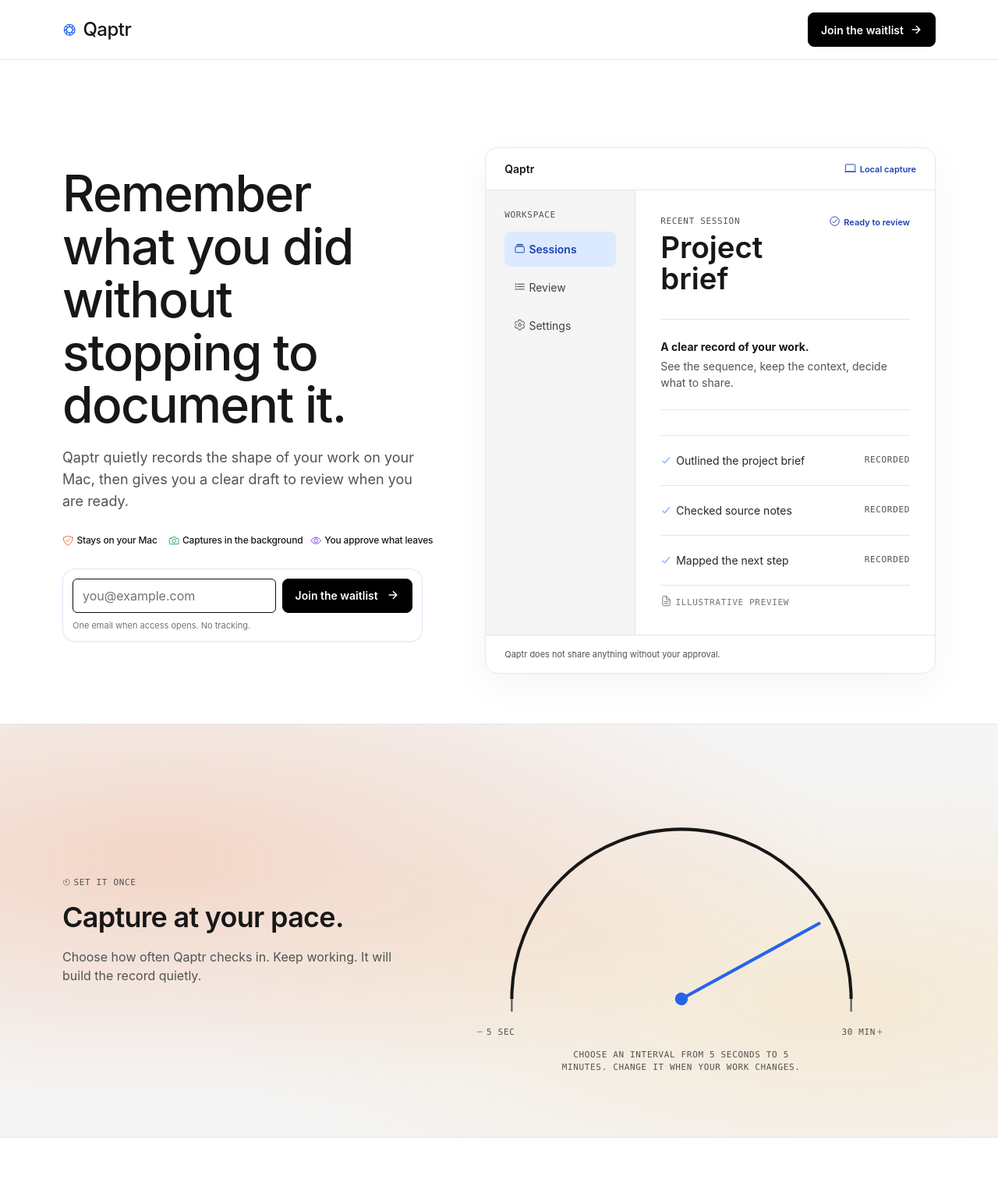
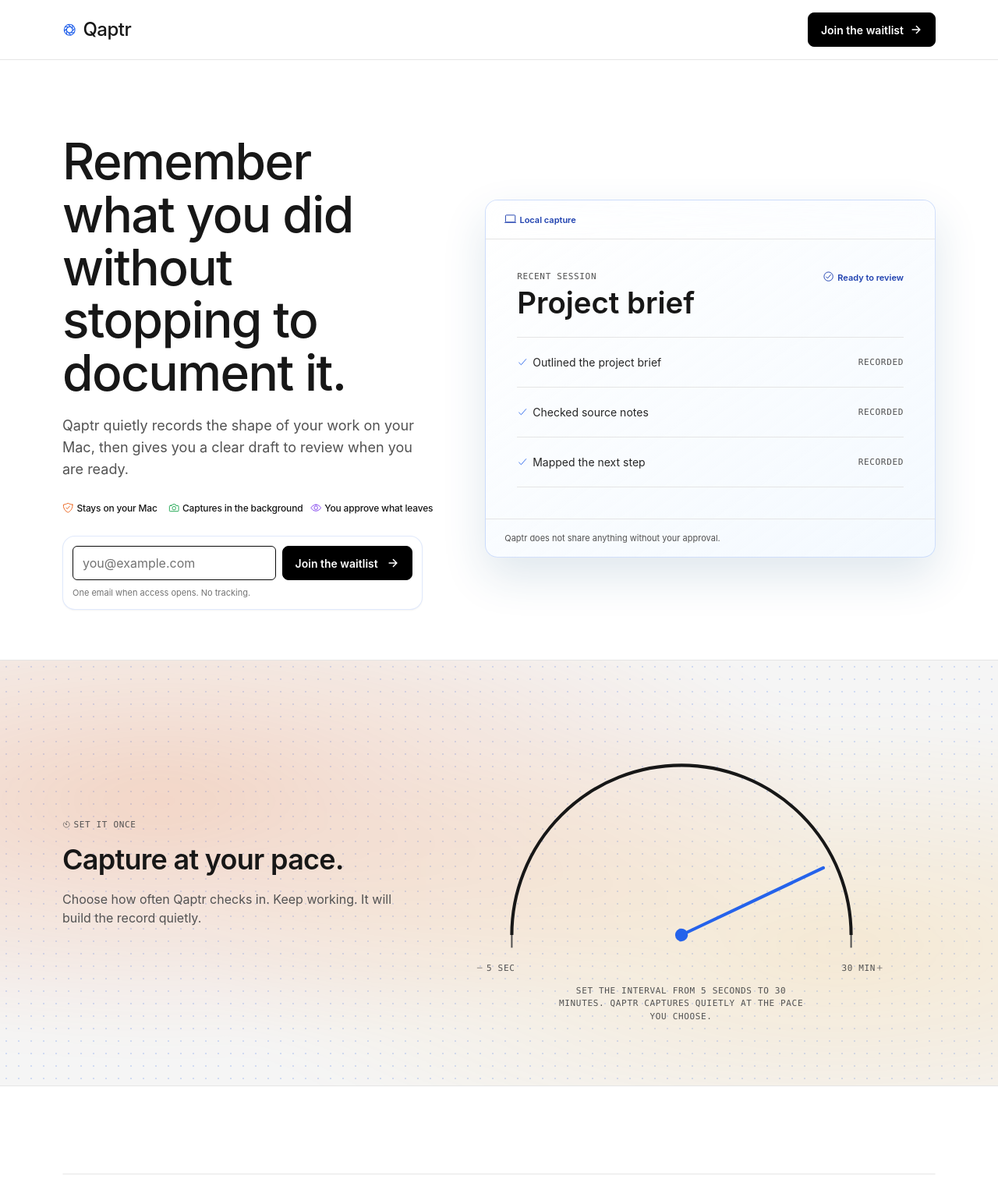
Before and after one commit to tayoonabule/qaptr, an Astro site in the folder web/: page / in a window 1280 px wide. Shown: the top 1535 px of the page at 78% size. Built offline with nearby package versions, Linux system fonts and the light colour scheme; Astro itself is replaced by a stand-in of ours.

Commit message:
Polish homepage layout and hero preview

```diff
--- a/web/src/components/ArcDial.astro
+++ b/web/src/components/ArcDial.astro
@@ -1,5 +1,5 @@
 ---
-// Inline SVG arc dial: shows the configured 5–300 second capture interval.
+// Inline SVG arc dial: shows the configured 5-second to 30-minute capture interval.
 // Tier A construction (pure SVG + CSS transform), no canvas/WebGL, no
 // external asset. The needle rotates once on first scroll into view via
 // a CSS class toggled by the page's IntersectionObserver; with JS absent
@@ -7,7 +7,7 @@
 ---
 
 <div class="arc-dial reveal" data-arc-dial>
-  <svg viewBox="0 0 400 220" role="img" aria-label="Capture interval dial from 5 to 300 seconds">
+    <svg viewBox="0 0 400 220" role="img" aria-label="Capture interval dial from 5 seconds to 30 minutes">
 
     <path
       d="M 40 200 A 160 160 0 0 1 360 200"
--- a/web/src/layouts/BaseLayout.astro
+++ b/web/src/layouts/BaseLayout.astro
@@ -118,7 +118,8 @@ interface Props {
 
     <style>
       .site-header {
-        position: relative;
+        position: sticky;
+        top: 0;
         z-index: 10;
         border-bottom: 1px solid var(--color-ash);
         background: var(--color-canvas-white);
--- a/web/src/pages/index.astro
+++ b/web/src/pages/index.astro
@@ -34,20 +34,10 @@ import ArcDial from "../components/ArcDial.astro";
 
     <figure class="workspace-preview reveal" aria-labelledby="workspace-preview-caption">
       <div class="workspace-preview__appbar">
-        <div class="workspace-preview__brand">
-          <span>Qaptr</span>
-        </div>
-          <span class="workspace-preview__mode"><ion-icon name="laptop-outline" aria-hidden="true"></ion-icon>Local capture</span>
+        <span class="workspace-preview__mode"><ion-icon name="laptop-outline" aria-hidden="true"></ion-icon>Local capture</span>
       </div>
 
       <div class="workspace-preview__body">
-        <aside class="workspace-preview__sidebar" aria-label="Illustrative workspace navigation">
-          <p class="meta workspace-preview__sidebar-label">Workspace</p>
-          <span class="workspace-preview__nav workspace-preview__nav--active"><ion-icon name="albums-outline" aria-hidden="true"></ion-icon>Sessions</span>
-          <span class="workspace-preview__nav"><ion-icon name="list-outline" aria-hidden="true"></ion-icon>Review</span>
-          <span class="workspace-preview__nav"><ion-icon name="settings-outline" aria-hidden="true"></ion-icon>Settings</span>
-        </aside>
-
         <div class="workspace-preview__main">
           <div class="workspace-preview__toolbar">
             <div>
@@ -55,13 +45,6 @@ import ArcDial from "../components/ArcDial.astro";
               <h2>Project brief</h2>
             </div>
             <span class="workspace-preview__status"><ion-icon name="checkmark-circle-outline" aria-hidden="true"></ion-icon>Ready to review</span>
-          </div>
-
-          <div class="workspace-preview__summary">
-            <div>
-              <strong>A clear record of your work.</strong>
-              <p>See the sequence, keep the context, decide what to share.</p>
-            </div>
           </div>
 
           <div class="workspace-preview__rows animate-ui-list" aria-label="Illustrative session activity">
@@ -81,7 +64,6 @@ import ArcDial from "../components/ArcDial.astro";
               <span class="meta">Recorded</span>
             </div>
           </div>
-          <p class="workspace-preview__sample meta"><ion-icon name="document-text-outline" aria-hidden="true"></ion-icon>Illustrative preview</p>
         </div>
       </div>
       <figcaption id="workspace-preview-caption" class="workspace-preview__caption">
@@ -100,7 +82,7 @@ import ArcDial from "../components/ArcDial.astro";
       <div class="dial-section__visual">
         <ArcDial />
         <p class="meta dial-section__caption">
-          Choose an interval from 5 seconds to 5 minutes. Change it when your work changes.
+          Set the interval from 5 seconds to 30 minutes. Qaptr captures quietly at the pace you choose.
         </p>
       </div>
     </div>
@@ -690,10 +672,10 @@ import ArcDial from "../components/ArcDial.astro";
     .mini-timeline__event::before {
       position: absolute;
       top: 50%;
-      left: calc(-1.55rem + 2px);
+      left: calc(-1.5rem + 0.4px);
       width: 9px;
       height: 9px;
-      border: 2px solid var(--color-orange-wash);
+      border: 2px solid var(--color-canvas-white);
       border-radius: 50%;
       background: var(--color-tangerine);
       content: "";
@@ -995,11 +977,13 @@ import ArcDial from "../components/ArcDial.astro";
     /* Final distillation: the product story is a sequence, not a card wall. */
     .workspace-preview__appbar {
       padding: var(--spacing-16) var(--spacing-24);
+      background: rgb(255 255 255 / 0.42);
+      backdrop-filter: blur(14px);
     }
 
     .workspace-preview__body {
-      grid-template-columns: minmax(9rem, 12rem) minmax(0, 1fr);
-      min-height: 28rem;
+      grid-template-columns: 1fr;
+      min-height: 0;
     }
 
     .workspace-preview__sidebar {
@@ -1011,7 +995,16 @@ import ArcDial from "../components/ArcDial.astro";
     }
 
     .workspace-preview__main {
-      padding: clamp(var(--spacing-20), 3vw, var(--spacing-32));
+      padding: clamp(var(--spacing-24), 4vw, var(--spacing-40));
+    }
+
+    .workspace-preview {
+      border-color: rgb(37 99 235 / 0.2);
+      background: linear-gradient(145deg, rgb(255 255 255 / 0.86), rgb(239 247 255 / 0.7));
+      backdrop-filter: blur(18px);
+      box-shadow:
+        0 24px 56px rgb(26 86 130 / 0.14),
+        inset 0 1px 0 rgb(255 255 255 / 0.9);
     }
 
     .workspace-preview h2 {
@@ -1030,7 +1023,7 @@ import ArcDial from "../components/ArcDial.astro";
     }
 
     .workspace-preview__rows {
-      margin-top: var(--spacing-32);
+      margin-top: var(--spacing-24);
     }
 
     .workspace-preview__row {
@@ -1109,6 +1102,22 @@ import ArcDial from "../components/ArcDial.astro";
       height: auto;
     }
 
+    .product-card:nth-child(odd) .product-card__copy {
+      order: 2;
+    }
+
+    .product-card:nth-child(odd) > :not(.product-card__copy) {
+      order: 1;
+    }
+
+    .product-card:nth-child(even) .product-card__copy {
+      order: 1;
+    }
+
+    .product-card:nth-child(even) > :not(.product-card__copy) {
+      order: 2;
+    }
+
     .product-card:last-child {
       border-bottom: 1px solid var(--color-ash);
     }
--- a/web/src/styles/base.css
+++ b/web/src/styles/base.css
@@ -243,6 +243,9 @@ ion-icon {
 
 .blueprint-surface {
   background-color: var(--color-paper-mist);
+  background-image: radial-gradient(circle, rgb(37 99 235 / 0.18) 1px, transparent 1px);
+  background-position: 0 0;
+  background-size: 16px 16px;
 }
 
 .status {
```
